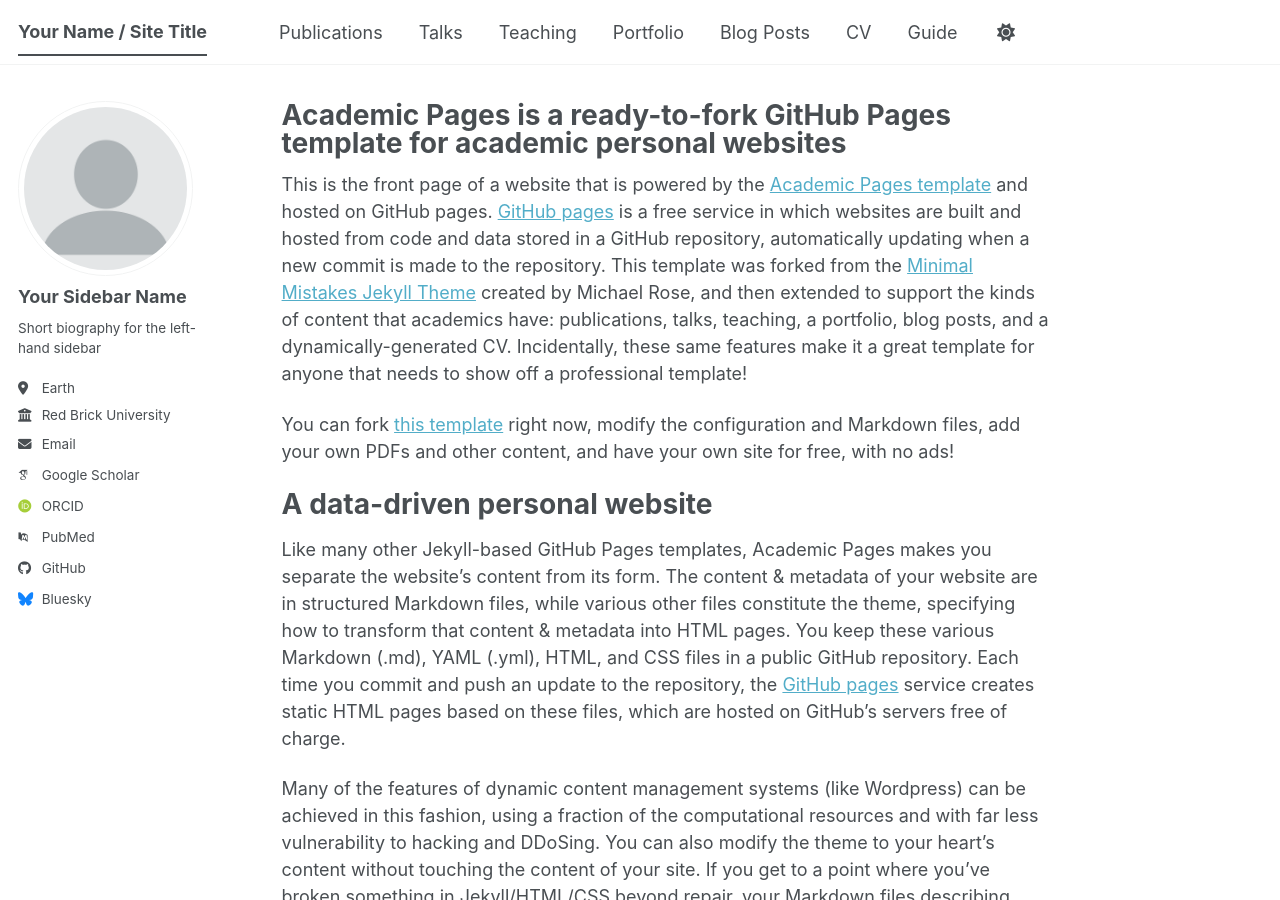
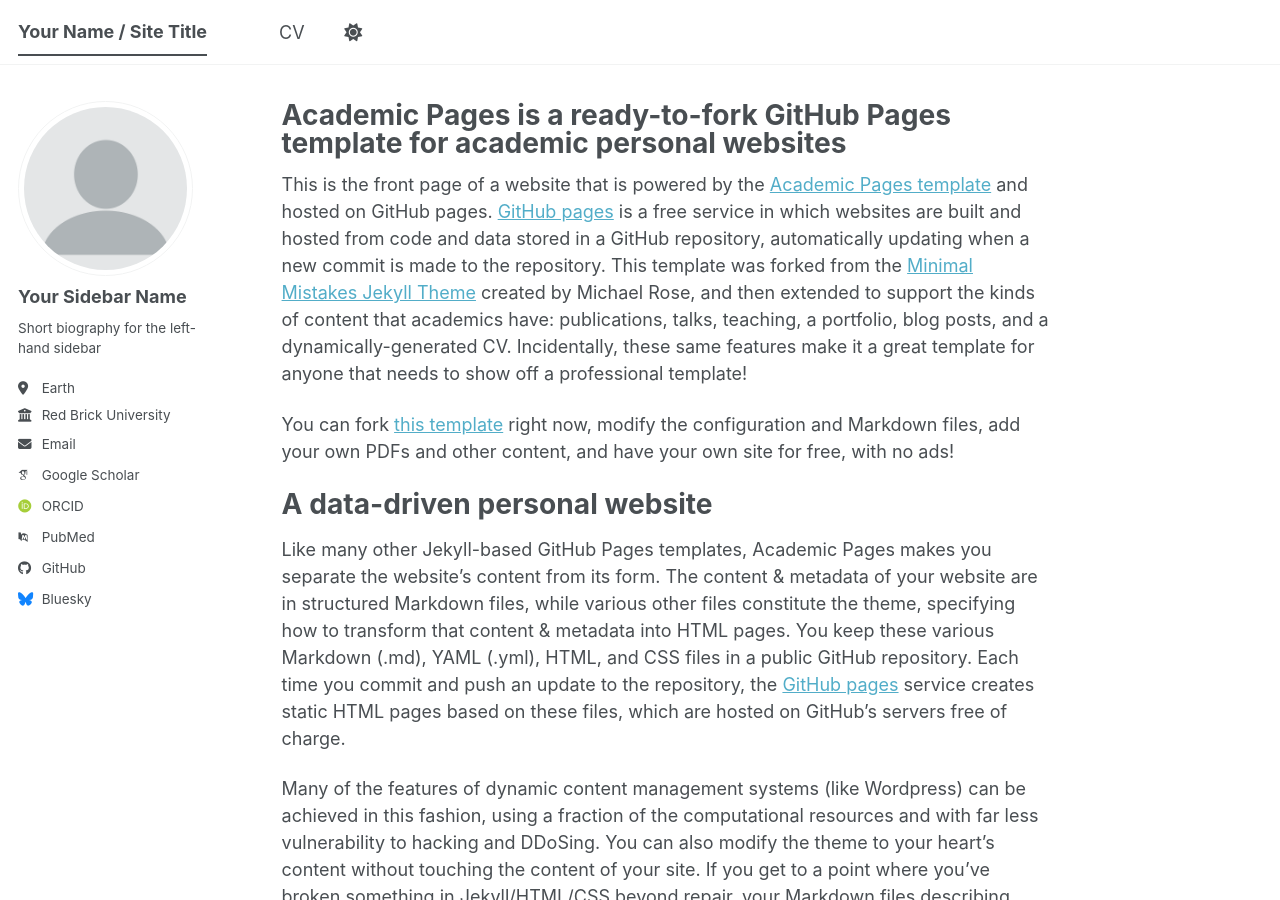
Before and after one commit to kokjoris/kokjoris.github.io, a Jekyll site: the page built from _pages/about.md, in a window 1280 px wide and 900 px high. Built offline with Jekyll 4.4.1, drawn with Linux system fonts in a browser that asks for light colours; some web fonts are replaced; a script bundle is joined from its source files by our own code; library files that are not in the unit come from our copies; some of the changed lines change nothing that is shown.

Commit message:
Update navigation.yml

```diff
--- a/_data/navigation.yml
+++ b/_data/navigation.yml
@@ -8,26 +8,26 @@
 #      Markdown formatted page while the second is generated using JSON.
 
 main:
-  - title: "Publications"
-    url: /publications/
-
-  - title: "Talks"
-    url: /talks/
-
-  - title: "Teaching"
-    url: /teaching/
-
-  - title: "Portfolio"
-    url: /portfolio/
-
-  - title: "Blog Posts"
-    url: /year-archive/
-
   - title: "CV"
     url: /cv/
 
+  # - title: "Talks"
+  #   url: /talks/
+
+  # - title: "Teaching"
+  #   url: /teaching/
+
+  # - title: "Portfolio"
+  #   url: /portfolio/
+
+  # - title: "Blog Posts"
+  #   url: /year-archive/
+
   # - title: "CV"
-  #   url: /cv-json/
+  #   url: /cv/
 
-  - title: "Guide"
-    url: /markdown/
+  # # - title: "CV"
+  # #   url: /cv-json/
+
+  # - title: "Guide"
+  #   url: /markdown/
```
